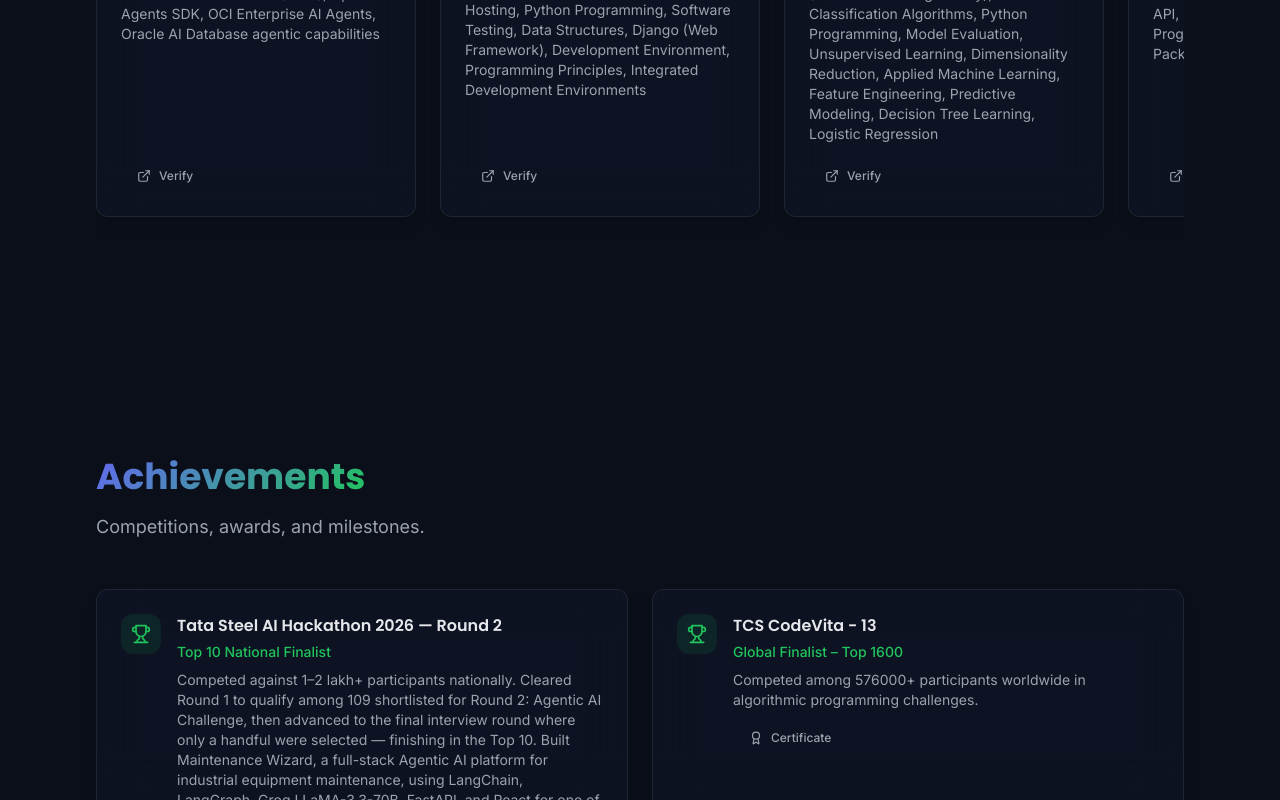
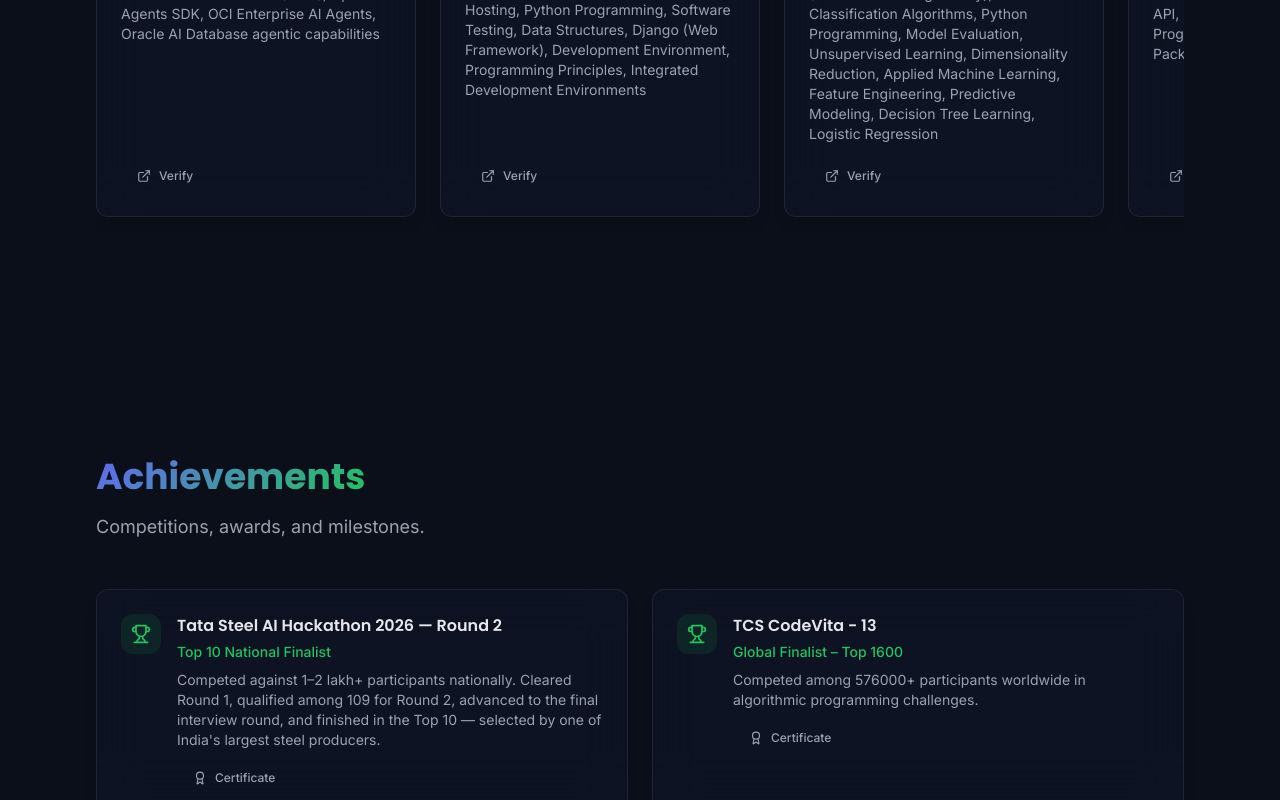
Before and after one commit to Shahidshaik999/ShahidShaik-portfolio, a React (Vite) app: page / in a window 1280 px wide. Shown: the part 11200-12000 px from the top of the page. Built offline with nearby package versions, Linux system fonts and the light colour scheme; the HTML template or start-up script is replaced by a standard one.

Commit message:
Shorten Tata Steel achievement description

```diff
--- a/src/components/Achievements.tsx
+++ b/src/components/Achievements.tsx
@@ -6,7 +6,7 @@
   {
     title: "Tata Steel AI Hackathon 2026 — Round 2",
     position: "Top 10 National Finalist",
-    description: "Competed against 1–2 lakh+ participants nationally. Cleared Round 1 to qualify among 109 shortlisted for Round 2: Agentic AI Challenge, then advanced to the final interview round where only a handful were selected — finishing in the Top 10. Built Maintenance Wizard, a full-stack Agentic AI platform for industrial equipment maintenance, using LangChain, LangGraph, Groq LLaMA-3.3-70B, FastAPI, and React for one of India's largest steel producers.",
+    description: "Competed against 1–2 lakh+ participants nationally. Cleared Round 1, qualified among 109 for Round 2, advanced to the final interview round, and finished in the Top 10 — selected by one of India's largest steel producers.",
     link: "https://ai-hackathon-tata-round-2.vercel.app/",
   },
   {
```
